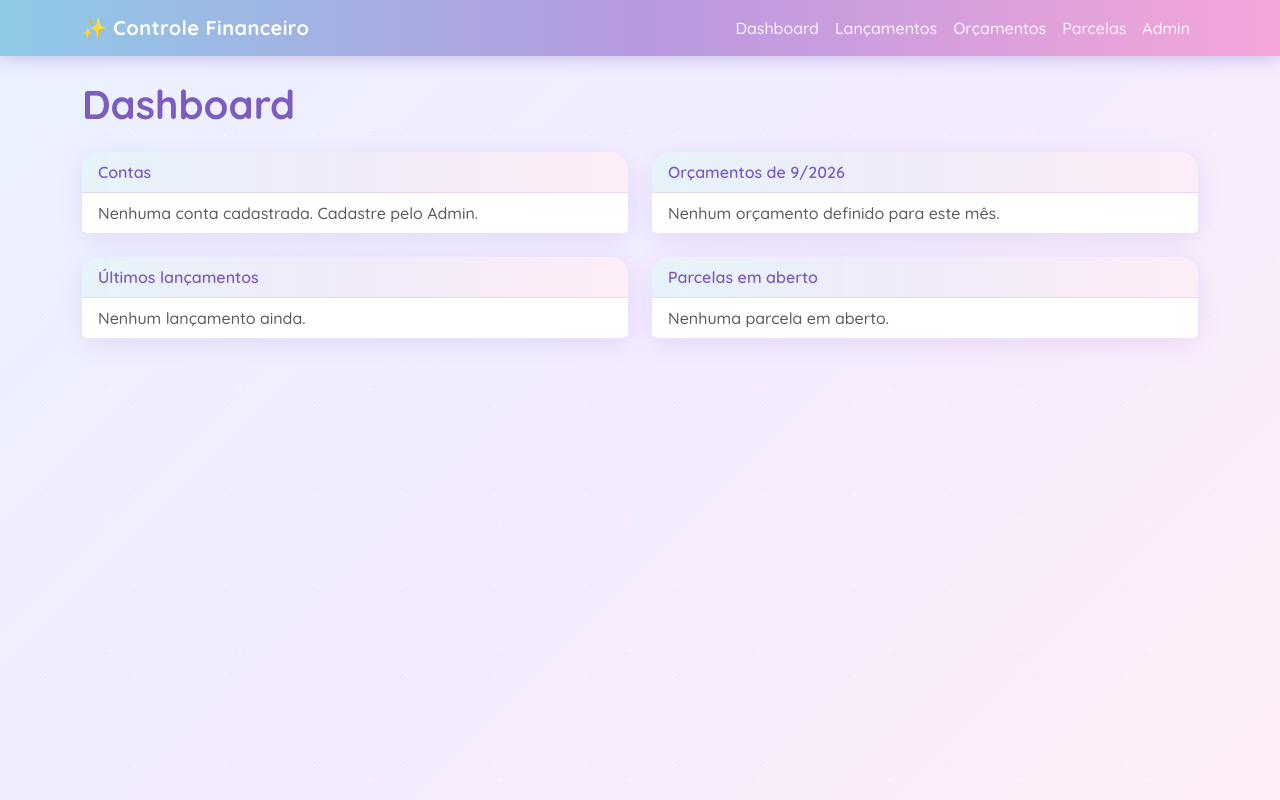
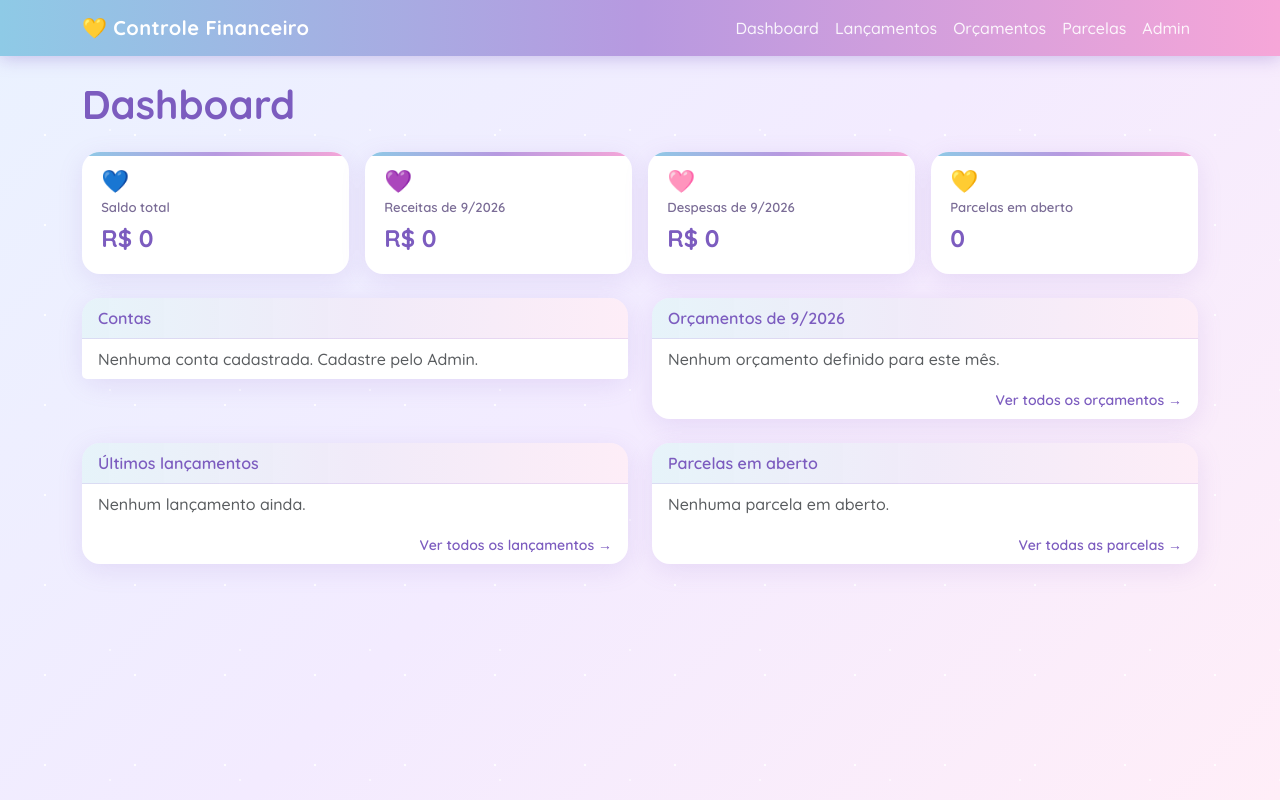
Before and after one commit to HerlonSky/p1garridao, a Django app: page / in a window 1280 px wide. Run offline with Django 5.2, Linux system fonts and the light colour scheme; data that the repository does not hold is empty.

Commit message:
P1: dashboard com cartoes de resumo e ajustes de icones do tema
Adiciona 4 cartoes de resumo no topo do dashboard (saldo total,
receitas e despesas do mes, parcelas em aberto e alerta de orcamento
estourado), com links "ver todos" nos cards existentes de contas,
orcamentos, lancamentos e parcelas.

Padroniza os icones de coracao (azul, roxo, rosa, amarelo) no mesmo
estilo solido na navbar e nos cartoes de resumo.

```diff
--- a/financas/static/financas/css/theme.css
+++ b/financas/static/financas/css/theme.css
@@ -64,6 +64,66 @@ h1, h2, h3, h4, h5 {
     font-weight: 600;
     color: var(--msq-purple-dark);
     border-radius: 18px 18px 0 0 !important;
+}
+
+.card-footer {
+    background: transparent;
+    border-top: 1px solid rgba(183, 153, 224, 0.2);
+    border-radius: 0 0 18px 18px !important;
+}
+
+.card-footer a {
+    color: var(--msq-purple-dark);
+    text-decoration: none;
+    font-weight: 600;
+}
+
+.card-footer a:hover {
+    color: #e0619b;
+}
+
+/* Tiles de resumo do dashboard */
+.stat-tile {
+    background: #fff;
+    border-radius: 18px;
+    box-shadow: 0 6px 24px rgba(150, 110, 200, 0.15);
+    padding: 1.1rem 1.2rem;
+    height: 100%;
+    position: relative;
+    overflow: hidden;
+}
+
+.stat-tile::before {
+    content: "";
+    position: absolute;
+    inset: 0 0 auto 0;
+    height: 4px;
+    background: linear-gradient(90deg, var(--msq-blue), var(--msq-purple), var(--msq-pink));
+}
+
+.stat-icon {
+    font-size: 1.4rem;
+    line-height: 1;
+    margin-bottom: 0.4rem;
+}
+
+.stat-label {
+    font-size: 0.82rem;
+    color: #7a6c96;
+    font-weight: 600;
+    margin-bottom: 0.15rem;
+}
+
+.stat-value {
+    font-size: 1.5rem;
+    font-weight: 700;
+    color: var(--msq-purple-dark);
+}
+
+.stat-hint {
+    font-size: 0.78rem;
+    font-weight: 600;
+    margin-top: 0.2rem;
 }
 
 /* Tabelas */
--- a/financas/templates/financas/base.html
+++ b/financas/templates/financas/base.html
@@ -12,7 +12,7 @@
 <body>
     <nav class="navbar navbar-expand-lg navbar-dark mb-4">
         <div class="container">
-            <a class="navbar-brand" href="{% url 'dashboard' %}">✨ Controle Financeiro</a>
+            <a class="navbar-brand" href="{% url 'dashboard' %}">💛 Controle Financeiro</a>
             <div class="navbar-nav">
                 <a class="nav-link" href="{% url 'dashboard' %}">Dashboard</a>
                 <a class="nav-link" href="{% url 'lancamento_lista' %}">Lançamentos</a>
--- a/financas/templates/financas/dashboard.html
+++ b/financas/templates/financas/dashboard.html
@@ -4,6 +4,40 @@
 
 {% block content %}
 <h1 class="mb-4">Dashboard</h1>
+
+<div class="row mb-4 g-3">
+    <div class="col-6 col-lg-3">
+        <div class="stat-tile">
+            <div class="stat-icon">💙</div>
+            <div class="stat-label">Saldo total</div>
+            <div class="stat-value">R$ {{ saldo_total }}</div>
+        </div>
+    </div>
+    <div class="col-6 col-lg-3">
+        <div class="stat-tile">
+            <div class="stat-icon">💜</div>
+            <div class="stat-label">Receitas de {{ mes_atual }}/{{ ano_atual }}</div>
+            <div class="stat-value">R$ {{ receitas_mes }}</div>
+        </div>
+    </div>
+    <div class="col-6 col-lg-3">
+        <div class="stat-tile">
+            <div class="stat-icon">🩷</div>
+            <div class="stat-label">Despesas de {{ mes_atual }}/{{ ano_atual }}</div>
+            <div class="stat-value">R$ {{ despesas_mes }}</div>
+        </div>
+    </div>
+    <div class="col-6 col-lg-3">
+        <div class="stat-tile">
+            <div class="stat-icon">💛</div>
+            <div class="stat-label">Parcelas em aberto</div>
+            <div class="stat-value">{{ total_parcelas_em_aberto }}</div>
+            {% if orcamentos_estourados %}
+                <div class="stat-hint text-danger">{{ orcamentos_estourados }} orçamento(s) estourado(s)</div>
+            {% endif %}
+        </div>
+    </div>
+</div>
 
 <div class="row mb-4">
     <div class="col-md-6">
@@ -41,6 +75,9 @@
                     <li class="list-group-item text-muted">Nenhum orçamento definido para este mês.</li>
                 {% endfor %}
             </ul>
+            <div class="card-footer text-end">
+                <a href="{% url 'orcamento_lista' %}" class="small">Ver todos os orçamentos →</a>
+            </div>
         </div>
     </div>
 </div>
@@ -61,6 +98,9 @@
                     <li class="list-group-item text-muted">Nenhum lançamento ainda.</li>
                 {% endfor %}
             </ul>
+            <div class="card-footer text-end">
+                <a href="{% url 'lancamento_lista' %}" class="small">Ver todos os lançamentos →</a>
+            </div>
         </div>
     </div>
 
@@ -77,6 +117,9 @@
                     <li class="list-group-item text-muted">Nenhuma parcela em aberto.</li>
                 {% endfor %}
             </ul>
+            <div class="card-footer text-end">
+                <a href="{% url 'parcela_lista' %}" class="small">Ver todas as parcelas →</a>
+            </div>
         </div>
     </div>
 </div>
--- a/financas/views.py
+++ b/financas/views.py
@@ -1,6 +1,7 @@
 from datetime import date
 
 from django.contrib import messages
+from django.db.models import Sum
 from django.shortcuts import get_object_or_404, redirect, render
 
 from .forms import LancamentoForm, OrcamentoForm
@@ -12,15 +13,30 @@ def dashboard(request):
     contas = Conta.objects.all()
     orcamentos_do_mes = Orcamento.objects.filter(mes=hoje.month, ano=hoje.year).select_related('categoria')
     ultimos_lancamentos = Lancamento.objects.select_related('conta', 'categoria')[:10]
-    parcelas_em_aberto = Parcela.objects.filter(paga=False).select_related('lancamento').order_by('data_vencimento')[:10]
+    parcelas_em_aberto_qs = Parcela.objects.filter(paga=False).select_related('lancamento').order_by('data_vencimento')
+
+    saldo_total = sum((conta.saldo_atual for conta in contas), 0)
+
+    receitas_mes = Lancamento.objects.filter(
+        tipo='receita', data__year=hoje.year, data__month=hoje.month,
+    ).aggregate(total=Sum('valor'))['total'] or 0
+
+    despesas_mes = Parcela.objects.filter(
+        lancamento__tipo='despesa', data_vencimento__year=hoje.year, data_vencimento__month=hoje.month,
+    ).aggregate(total=Sum('valor'))['total'] or 0
 
     return render(request, 'financas/dashboard.html', {
         'contas': contas,
         'orcamentos_do_mes': orcamentos_do_mes,
         'ultimos_lancamentos': ultimos_lancamentos,
-        'parcelas_em_aberto': parcelas_em_aberto,
+        'parcelas_em_aberto': parcelas_em_aberto_qs[:10],
         'mes_atual': hoje.month,
         'ano_atual': hoje.year,
+        'saldo_total': saldo_total,
+        'receitas_mes': receitas_mes,
+        'despesas_mes': despesas_mes,
+        'total_parcelas_em_aberto': parcelas_em_aberto_qs.count(),
+        'orcamentos_estourados': sum(1 for o in orcamentos_do_mes if o.estourado),
     })
 
 
```
